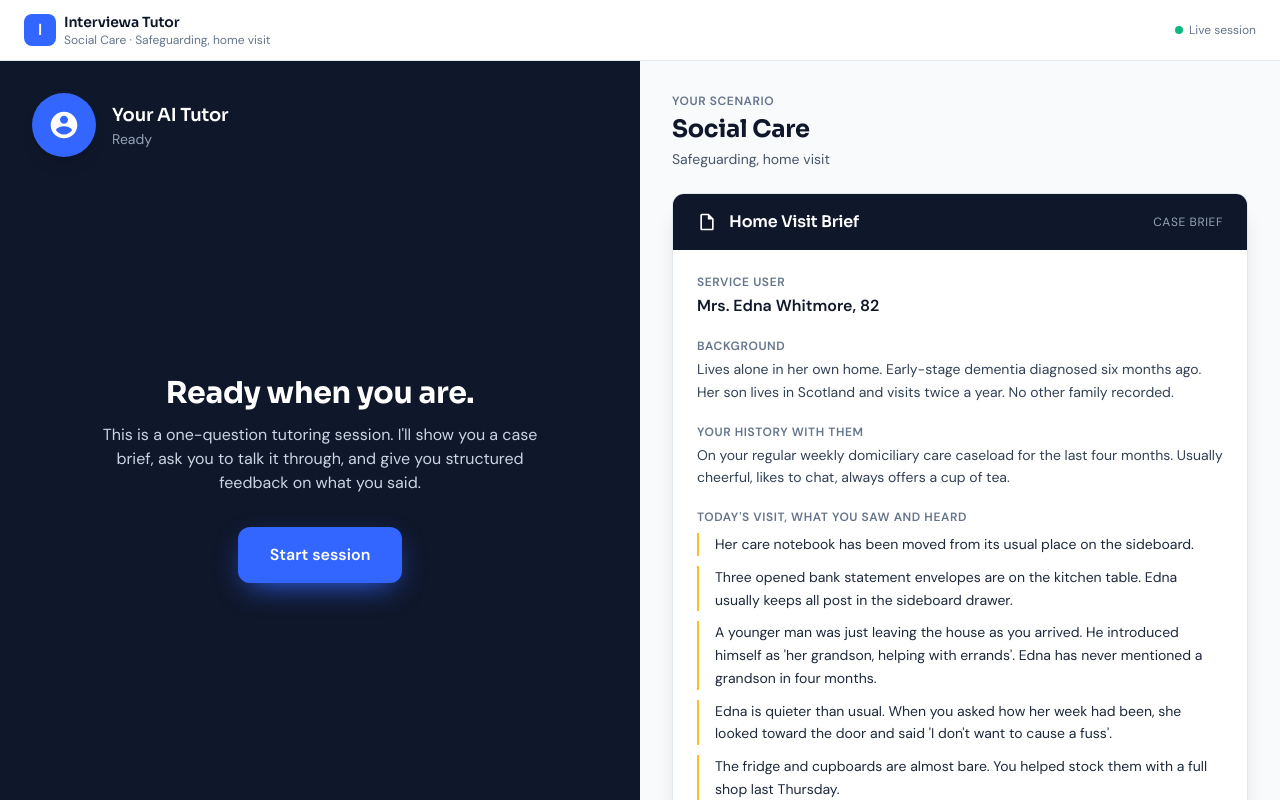
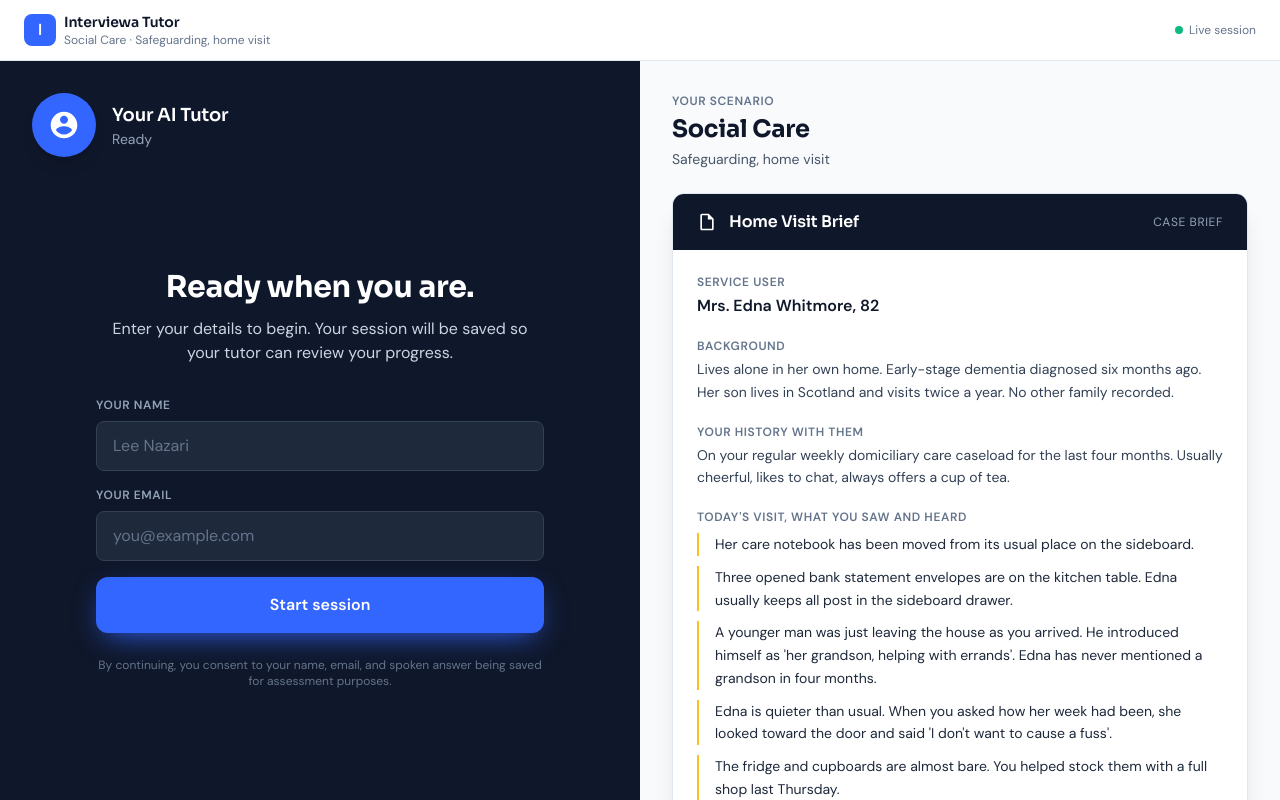
Before and after one commit to leenazari/tutorai, a Next.js app: page / in a window 1280 px wide. Built offline with nearby package versions, Linux system fonts and the light colour scheme.

Commit message:
Update Tutor.tsx

```diff
--- a/src/components/Tutor.tsx
+++ b/src/components/Tutor.tsx
@@ -1,24 +1,41 @@
-
 "use client";
 
 import { useCallback, useEffect, useState } from "react";
 import { useSpeechSynthesis } from "@/hooks/useSpeechSynthesis";
 import { useSpeechRecognition } from "@/hooks/useSpeechRecognition";
-import type { Feedback, Scenario, Stage } from "@/types";
+import type { Feedback, Scenario, Stage, StudentIdentity } from "@/types";
 
 interface TutorProps {
   scenario: Scenario;
 }
 
+const EMAIL_REGEX = /^[^\s@]+@[^\s@]+\.[^\s@]+$/;
+
 export default function Tutor({ scenario }: TutorProps) {
   const [stage, setStage] = useState<Stage>("welcome");
   const [feedback, setFeedback] = useState<Feedback | null>(null);
   const [apiError, setApiError] = useState("");
+  const [identity, setIdentity] = useState<StudentIdentity | null>(null);
+  const [nameInput, setNameInput] = useState("");
+  const [emailInput, setEmailInput] = useState("");
+  const [formError, setFormError] = useState("");
 
   const tts = useSpeechSynthesis();
   const sr = useSpeechRecognition();
 
   const handleStart = () => {
+    const name = nameInput.trim();
+    const email = emailInput.trim();
+    if (!name) {
+      setFormError("Please enter your name.");
+      return;
+    }
+    if (!EMAIL_REGEX.test(email)) {
+      setFormError("Please enter a valid email address.");
+      return;
+    }
+    setFormError("");
+    setIdentity({ name, email });
     setStage("intro");
     tts.speak(scenario.introSpoken, () => setStage("ready"));
   };
@@ -39,23 +56,29 @@ export default function Tutor({ scenario }: TutorProps) {
           body: JSON.stringify({
             scenarioId: scenario.id,
             studentAnswer: text,
+            studentName: identity?.name,
+            studentEmail: identity?.email,
           }),
         });
         if (!response.ok) {
-          const errData = await response.json().catch(() => ({ error: "Unknown error" }));
-          throw new Error(errData.error || `Request failed with ${response.status}`);
+          const errData = await response
+            .json()
+            .catch(() => ({ error: "Unknown error" }));
+          throw new Error(
+            errData.error || `Request failed with ${response.status}`,
+          );
         }
         const data = (await response.json()) as { feedback: Feedback };
         setFeedback(data.feedback);
         setStage("feedback");
-        tts.speak(data.feedback.spokenSummary + " " + data.feedback.followUp);
+        tts.speak(data.feedback.student.spokenSummary);
       } catch (err: unknown) {
         const message = err instanceof Error ? err.message : "Unknown error";
         setApiError(`Could not get feedback. ${message}`);
         setStage("ready");
       }
     },
-    [scenario.id, tts],
+    [scenario.id, tts, identity],
   );
 
   const handleRecord = () => {
@@ -93,6 +116,9 @@ export default function Tutor({ scenario }: TutorProps) {
     sr.hardReset();
     setFeedback(null);
     setApiError("");
+    setIdentity(null);
+    setNameInput("");
+    setEmailInput("");
     setStage("welcome");
   }, [tts, sr]);
 
@@ -121,6 +147,11 @@ export default function Tutor({ scenario }: TutorProps) {
           </div>
         </div>
         <div className="flex items-center gap-3 text-xs text-slate-500">
+          {identity && (
+            <div className="text-slate-600">
+              <span className="font-semibold">{identity.name}</span>
+            </div>
+          )}
           <div className="flex items-center gap-1.5">
             <span className="w-2 h-2 rounded-full bg-emerald-500"></span>
             Live session
@@ -162,28 +193,76 @@ export default function Tutor({ scenario }: TutorProps) {
           </div>
 
           {stage === "welcome" && (
-            <div className="flex-1 flex flex-col items-center justify-center text-center">
-              <h1 className="font-display text-3xl font-bold mb-3">
+            <div className="flex-1 flex flex-col items-center justify-center">
+              <div className="w-full max-w-md">
+                <h1 className="font-display text-3xl font-bold mb-3 text-center">
                   Ready when you are.
                 </h1>
-              <p className="text-slate-300 max-w-md mb-8">
-                This is a one-question tutoring session. I&apos;ll show you a case brief,
-                ask you to talk it through, and give you structured feedback on what
-                you said.
+                <p className="text-slate-300 mb-8 text-center">
+                  Enter your details to begin. Your session will be saved so your
+                  tutor can review your progress.
                 </p>
+
+                <div className="space-y-4">
+                  <div>
+                    <label className="block text-xs uppercase tracking-wider text-slate-400 font-semibold mb-2">
+                      Your name
+                    </label>
+                    <input
+                      type="text"
+                      value={nameInput}
+                      onChange={(e) => {
+                        setNameInput(e.target.value);
+                        setFormError("");
+                      }}
+                      placeholder="Lee Nazari"
+                      className="w-full px-4 py-3 rounded-lg bg-slate-800 border border-slate-700 text-white placeholder-slate-500 focus:border-blue-500 focus:ring-2 focus:ring-blue-500/30 outline-none"
+                    />
+                  </div>
+
+                  <div>
+                    <label className="block text-xs uppercase tracking-wider text-slate-400 font-semibold mb-2">
+                      Your email
+                    </label>
+                    <input
+                      type="email"
+                      value={emailInput}
+                      onChange={(e) => {
+                        setEmailInput(e.target.value);
+                        setFormError("");
+                      }}
+                      placeholder="you@example.com"
+                      className="w-full px-4 py-3 rounded-lg bg-slate-800 border border-slate-700 text-white placeholder-slate-500 focus:border-blue-500 focus:ring-2 focus:ring-blue-500/30 outline-none"
+                      onKeyDown={(e) => {
+                        if (e.key === "Enter") handleStart();
+                      }}
+                    />
+                  </div>
+
+                  {formError && (
+                    <p className="text-amber-300 text-sm">{formError}</p>
+                  )}
+
                   <button
                     onClick={handleStart}
-                className="px-8 py-4 rounded-xl font-semibold text-white transition-all hover:scale-[1.02] shadow-lg bg-brand"
+                    className="w-full px-8 py-4 rounded-xl font-semibold text-white transition-all hover:scale-[1.02] shadow-lg bg-brand"
                     style={{ boxShadow: "0 10px 30px -10px #3366FF" }}
                   >
                     Start session
                   </button>
+
+                  <p className="text-xs text-slate-500 text-center pt-2">
+                    By continuing, you consent to your name, email, and spoken
+                    answer being saved for assessment purposes.
+                  </p>
+                </div>
+
                 {!sr.supported && (
-                <p className="mt-6 text-amber-300 text-sm max-w-sm">
-                  Speech recognition not detected. Use Chrome or Edge for the full
-                  experience.
+                  <p className="mt-6 text-amber-300 text-sm text-center">
+                    Speech recognition not detected. Use Chrome or Edge.
                   </p>
                 )}
+              </div>
             </div>
           )}
 
@@ -212,7 +291,9 @@ export default function Tutor({ scenario }: TutorProps) {
                 <div className="text-xs uppercase tracking-wider text-slate-400 font-semibold mb-2">
                   Your question
                 </div>
-                <p className="text-white leading-relaxed">{scenario.questionText}</p>
+                <p className="text-white leading-relaxed">
+                  {scenario.questionText}
+                </p>
               </div>
 
               <div className="flex flex-col items-center py-6">
@@ -227,11 +308,19 @@ export default function Tutor({ scenario }: TutorProps) {
                       }`}
                     >
                       {sr.listening ? (
-                        <svg className="w-8 h-8 text-white" fill="currentColor" viewBox="0 0 24 24">
+                        <svg
+                          className="w-8 h-8 text-white"
+                          fill="currentColor"
+                          viewBox="0 0 24 24"
+                        >
                           <rect x="6" y="6" width="12" height="12" rx="2" />
                         </svg>
                       ) : (
-                        <svg className="w-9 h-9" fill="currentColor" viewBox="0 0 24 24">
+                        <svg
+                          className="w-9 h-9"
+                          fill="currentColor"
+                          viewBox="0 0 24 24"
+                        >
                           <path d="M12 14c1.66 0 3-1.34 3-3V5c0-1.66-1.34-3-3-3S9 3.34 9 5v6c0 1.66 1.34 3 3 3zm5.3-3c0 3-2.54 5.1-5.3 5.1S6.7 14 6.7 11H5c0 3.41 2.72 6.23 6 6.72V21h2v-3.28c3.28-.48 6-3.3 6-6.72h-1.7z" />
                         </svg>
                       )}
@@ -284,19 +373,25 @@ export default function Tutor({ scenario }: TutorProps) {
 
           {stage === "feedback" && feedback && (
             <div className="flex-1 flex flex-col overflow-y-auto">
-              <div className="flex items-center justify-between mb-4">
-                <h2 className="font-display font-semibold text-xl">Feedback</h2>
-                <RatingBadge rating={feedback.rating} />
+              <div className="flex items-center justify-between mb-5">
+                <h2 className="font-display font-semibold text-xl">
+                  Your feedback
+                </h2>
+                <RatingBadge rating={feedback.student.rating} />
               </div>
 
-              {feedback.strengths && feedback.strengths.length > 0 && (
+              {feedback.student.strengths &&
+                feedback.student.strengths.length > 0 && (
                   <div className="bg-emerald-900/20 border border-emerald-800/50 rounded-xl p-4 mb-4">
                     <div className="text-xs uppercase tracking-wider text-emerald-300 font-semibold mb-2">
-                    What you got right
+                      What you did well
                     </div>
-                  <ul className="space-y-1.5">
-                    {feedback.strengths.map((s, i) => (
-                      <li key={i} className="text-emerald-100 text-sm flex gap-2">
+                    <ul className="space-y-2">
+                      {feedback.student.strengths.map((s, i) => (
+                        <li
+                          key={i}
+                          className="text-emerald-100 text-sm flex gap-2 leading-relaxed"
+                        >
                           <span className="text-emerald-400 flex-shrink-0">✓</span>
                           <span>{s}</span>
                         </li>
@@ -305,14 +400,18 @@ export default function Tutor({ scenario }: TutorProps) {
                   </div>
                 )}
 
-              {feedback.missed && feedback.missed.length > 0 && (
+              {feedback.student.improvements &&
+                feedback.student.improvements.length > 0 && (
                   <div className="bg-amber-900/20 border border-amber-800/50 rounded-xl p-4 mb-4">
                     <div className="text-xs uppercase tracking-wider text-amber-300 font-semibold mb-2">
-                    Worth revisiting
+                      Areas to improve
                     </div>
-                  <ul className="space-y-1.5">
-                    {feedback.missed.map((s, i) => (
-                      <li key={i} className="text-amber-100 text-sm flex gap-2">
+                    <ul className="space-y-2">
+                      {feedback.student.improvements.map((s, i) => (
+                        <li
+                          key={i}
+                          className="text-amber-100 text-sm flex gap-2 leading-relaxed"
+                        >
                           <span className="text-amber-400 flex-shrink-0">→</span>
                           <span>{s}</span>
                         </li>
@@ -321,16 +420,8 @@ export default function Tutor({ scenario }: TutorProps) {
                   </div>
                 )}
 
-              {feedback.suggestion && (
-                <div className="bg-slate-800 border border-slate-700 rounded-xl p-4 mb-4">
-                  <div className="text-xs uppercase tracking-wider text-slate-400 font-semibold mb-2">
-                    Tip
-                  </div>
-                  <p className="text-slate-200 text-sm">{feedback.suggestion}</p>
-                </div>
-              )}
-
-              {feedback.followUp && (
+              {feedback.student.actionPlan &&
+                feedback.student.actionPlan.length > 0 && (
                   <div
                     className="rounded-xl p-4 mb-4"
                     style={{
@@ -342,10 +433,28 @@ export default function Tutor({ scenario }: TutorProps) {
                       className="text-xs uppercase tracking-wider font-semibold mb-2"
                       style={{ color: "#9db5ff" }}
                     >
-                    Tutor follow-up
+                      Your action plan before next time
                     </div>
-                  <p className="text-white text-sm italic">
-                    &quot;{feedback.followUp}&quot;
+                    <ul className="space-y-2">
+                      {feedback.student.actionPlan.map((s, i) => (
+                        <li
+                          key={i}
+                          className="text-white text-sm flex gap-2 leading-relaxed"
+                        >
+                          <span className="text-blue-300 flex-shrink-0 font-bold">
+                            {i + 1}.
+                          </span>
+                          <span>{s}</span>
+                        </li>
+                      ))}
+                    </ul>
+                  </div>
+                )}
+
+              {feedback.student.encouragement && (
+                <div className="bg-slate-800 border border-slate-700 rounded-xl p-4 mb-4">
+                  <p className="text-slate-200 text-sm italic">
+                    {feedback.student.encouragement}
                   </p>
                 </div>
               )}
@@ -358,9 +467,7 @@ export default function Tutor({ scenario }: TutorProps) {
                   Try again
                 </button>
                 <button
-                  onClick={() =>
-                    tts.speak(feedback.spokenSummary + " " + feedback.followUp)
-                  }
+                  onClick={() => tts.speak(feedback.student.spokenSummary)}
                   className="px-5 py-3 rounded-xl font-semibold bg-slate-700 text-white hover:bg-slate-600 transition-all"
                 >
                   Replay
@@ -391,7 +498,9 @@ export default function Tutor({ scenario }: TutorProps) {
                   {scenario.caseFile.title}
                 </span>
               </div>
-              <span className="text-xs text-slate-400 tracking-wider">CASE BRIEF</span>
+              <span className="text-xs text-slate-400 tracking-wider">
+                CASE BRIEF
+              </span>
             </div>
             <div className="p-6 space-y-5">
               <div>
@@ -445,7 +554,8 @@ export default function Tutor({ scenario }: TutorProps) {
               <li>· What should you do during the rest of the visit?</li>
               <li>· Who do you report to, and in what order?</li>
               <li>
-                · What frameworks apply (Care Act, MCA, Making Safeguarding Personal)?
+                · What frameworks apply (Care Act, MCA, Making Safeguarding
+                Personal)?
               </li>
             </ul>
           </div>
```
Lines whose indentation alone changed are shown as unchanged.
